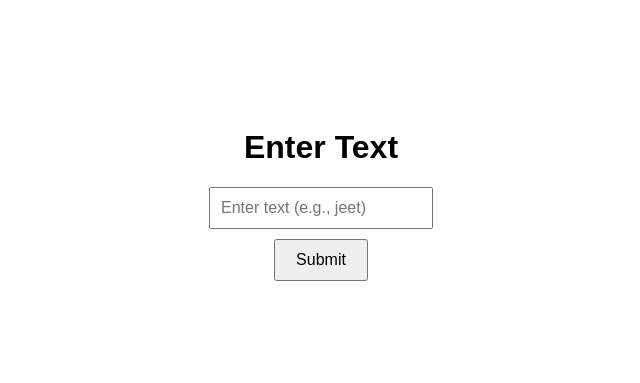
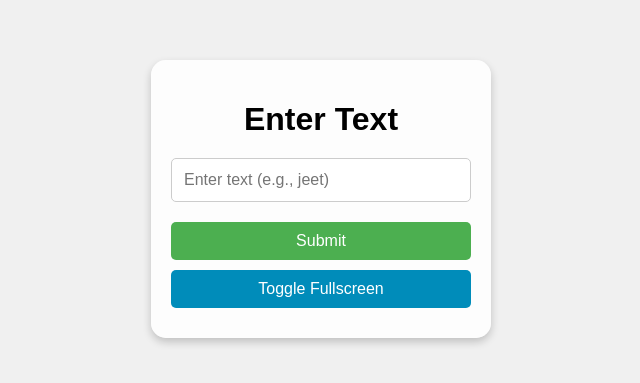
Before and after one commit to JeeT-Suhrid2003/dcs-project, a plain HTML site: page index.html in a window 1280 px wide. Shown: the part 201-584 px from the top of the page, without its empty margins (319-959 px from the left). Drawn offline with Linux system fonts and the light colour scheme.

Commit message:
Add fullscreen toggle and transparency effect

```diff
--- a/index.html
+++ b/index.html
@@ -13,28 +13,61 @@
             align-items: center;
             height: 100vh;
             margin: 0;
+            background-color: #f0f0f0;
         }
 
         .container {
             text-align: center;
+            background-color: rgba(255, 255, 255, 0.9);
+            padding: 20px;
+            border-radius: 15px;
+            box-shadow: 0 4px 8px rgba(0, 0, 0, 0.2);
+            width: 300px;
         }
 
         input[type="text"] {
-            width: 200px;
-            padding: 10px;
+            width: 100%;
+            padding: 12px;
             margin-bottom: 10px;
             font-size: 16px;
+            border: 1px solid #ccc;
+            border-radius: 5px;
+            box-sizing: border-box;
+            transition: opacity 0.5s ease;
         }
 
         button {
             padding: 10px 20px;
             font-size: 16px;
             cursor: pointer;
+            border: none;
+            border-radius: 5px;
+            background-color: #4CAF50;
+            color: white;
+            margin-top: 10px;
+            width: 100%;
+            transition: background-color 0.3s ease;
+        }
+
+        button:hover {
+            background-color: #45a049;
+        }
+
+        .fullscreen-button {
+            background-color: #008CBA;
+        }
+
+        button.fullscreen-button:hover {
+            background-color: #007bb5;
         }
 
         .error {
             color: red;
             margin-top: 10px;
+        }
+
+        h1 {
+            margin-bottom: 20px;
         }
     </style>
 </head>
@@ -42,8 +75,8 @@
     <div class="container">
         <h1>Enter Text</h1>
         <input type="text" id="textInput" placeholder="Enter text (e.g., jeet)">
-        <br>
         <button onclick="changeBackground()">Submit</button>
+        <button class="fullscreen-button" onclick="toggleFullscreen()">Toggle Fullscreen</button>
         <div class="error" id="errorMessage"></div>
     </div>
 
@@ -56,17 +89,20 @@
         }
 
         function changeBackground() {
-            const input = document.getElementById('textInput').value;
+            const input = document.getElementById('textInput');
             const errorMessage = document.getElementById('errorMessage');
 
-            if (input === "") {
+            if (input.value === "") {
                 errorMessage.textContent = 'Please enter some text.';
                 return;
             }
 
             errorMessage.textContent = '';
 
-            const binaryString = textToBinary(input);
+            // Make the input field slightly transparent
+            input.style.opacity = "0.6";
+
+            const binaryString = textToBinary(input.value);
             const body = document.body;
             let index = 0;
 
@@ -79,6 +115,29 @@
                 }
             }, 1000);
         }
+
+        function toggleFullscreen() {
+            const elem = document.documentElement;
+
+            if (!document.fullscreenElement) {
+                if (elem.requestFullscreen) {
+                    elem.requestFullscreen();
+                } else if (elem.mozRequestFullScreen) { // Firefox
+                    elem.mozRequestFullScreen();
+                } else if (elem.webkitRequestFullscreen) {
+                    // Chrome, Safari, Opera
+                    elem.webkitRequestFullscreen();
+                } else if (elem.msRequestFullscreen) {
+                     // IE/Edge
+                    elem.msRequestFullscreen();
+                }
+            } else {
+                if (document.exitFullscreen) {
+                    document.exitFullscreen();
+                }
+            }
+
+        }
     </script>
 </body>
 </html>
```
